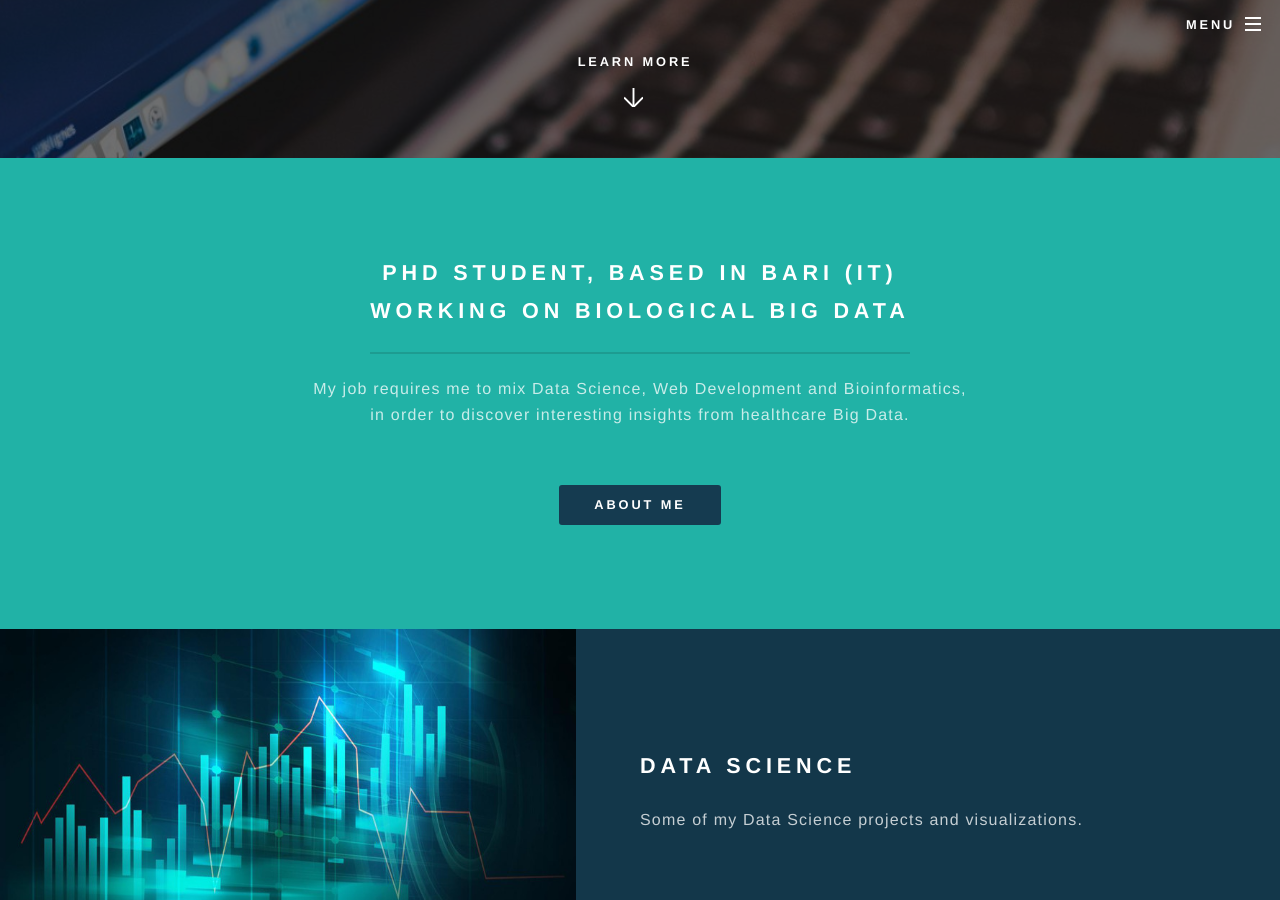
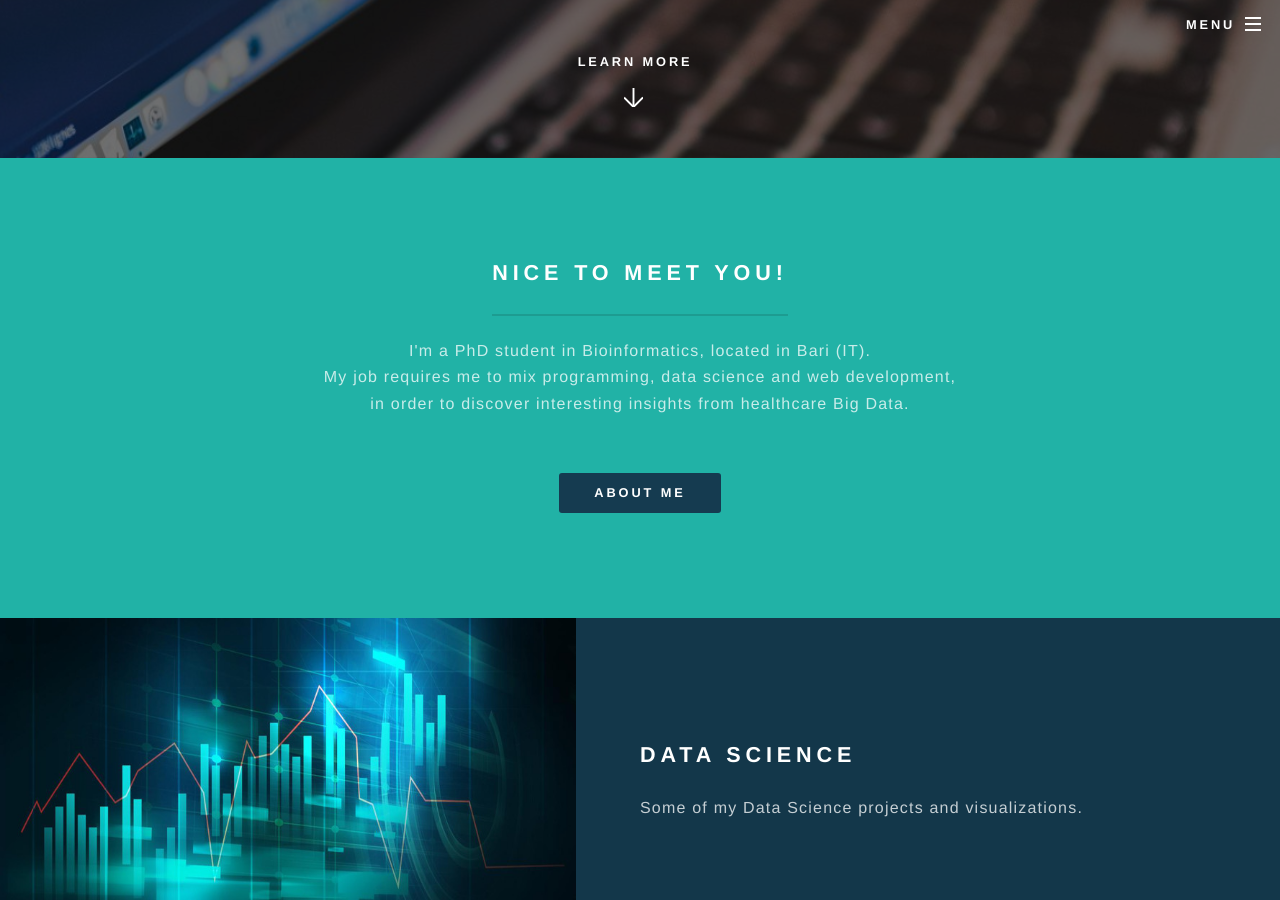
Before and after one commit to robertopreste/robertopreste.github.io, a Jekyll site: the page built from index.html, in a window 1280 px wide and 900 px high, scrolled down 742 px. Built offline with Jekyll 4.4.1, drawn with Linux system fonts in a browser that asks for light colours.

Commit message:
Minor updates to content

```diff
--- a/_includes/footer.html
+++ b/_includes/footer.html
@@ -23,7 +23,5 @@
             {% endif %}
             {{ thisyear }}
             {% if site.owner %}{{ site.owner }}{% else %}{{ site.title }}{% endif %}</li>
-        <!--<li>Design: <a href="http://html5up.net" target="_blank">HTML5 UP</a></li>-->
-        <!--<li>Built with: <a href="http://jekyllrb.com" target="_blank">Jekyll</a></li>-->
     </ul>
 </footer>
--- a/about.html
+++ b/about.html
@@ -9,7 +9,7 @@ description: A bit of information about myself.
 <h2>Bio</h2>
 <p>I was born in 1991 in Taranto, in the south of Italy. </p>
 <p>During my MSc in Molecular Biology, I focused my attention on Bioinformatics, particularly on mitochondrial genomics data. My thesis involved working on a biological database, <a href="https://www.hmtdb.uniba.it" title="HmtDB" target="_blank">HmtDB</a>, and its web interface, so I started diving into programming, data management and web development. </p>
-<p>After graduating, I attended an internship at <a href="https://www.elixir-europe.org" title="ELIXIR" target="_blank">ELIXIR</a> in Cambridge, UK, where I developed the <a href="http://bioschemas.org" title="Bioschemas" target="_blank">Bioschemas</a> website as well as a data validator for <a href="http://schema.org" title="Schema.org" target="_blank">Schema.org</a> metadata. This allowed me to deepen my knowledge of web development and design. </p>
+<p>After graduating, I attended an internship at <a href="https://www.elixir-europe.org" title="ELIXIR" target="_blank">ELIXIR</a> in Cambridge, UK, where I developed the <a href="http://bioschemas.org" title="Bioschemas" target="_blank">Bioschemas</a> website, as well as a data validator for <a href="http://schema.org" title="Schema.org" target="_blank">Schema.org</a> metadata. This allowed me to deepen my knowledge of web development and design. </p>
 <p>At the moment I'm a PhD student in Genomics and Proteomics, working on mitochondrial big data, so my daily tasks involve dealing with massive amounts of data, extracting useful information from biological sequences, and exporting these enhanced data through the web.<br>
 I also co-founded a university spin-off company named <a href="https://browser-bioinf.com" title="BROWSer" target="_blank">BROWSer</a>, which offers bioinformatics solutions and research counselling.</p>
 <h2>GitHub contributions</h2>
--- a/index.html
+++ b/index.html
@@ -14,9 +14,12 @@ image: /images/favicon.png
 	<section id="one" class="wrapper style1 special">
 		<div class="inner">
 			<header class="major">
-				<h2>PhD Student, based in Bari (IT)<br />
-				Working on biological Big Data</h2>
-				<p>My job requires me to mix Data Science, Web Development and Bioinformatics, <br> in order to discover interesting insights from healthcare Big Data.</p>
+				<h2>Nice to meet you!</h2>
+				<p>
+					I'm a PhD student in Bioinformatics, located in Bari (IT). <br>
+					My job requires me to mix programming, data science and web development, <br>
+					in order to discover interesting insights from healthcare Big Data.
+				</p>
 			</header>
             <ul class="actions">
                 <li><a href="about" title="About Me" class="button special">About Me</a></li>
```
